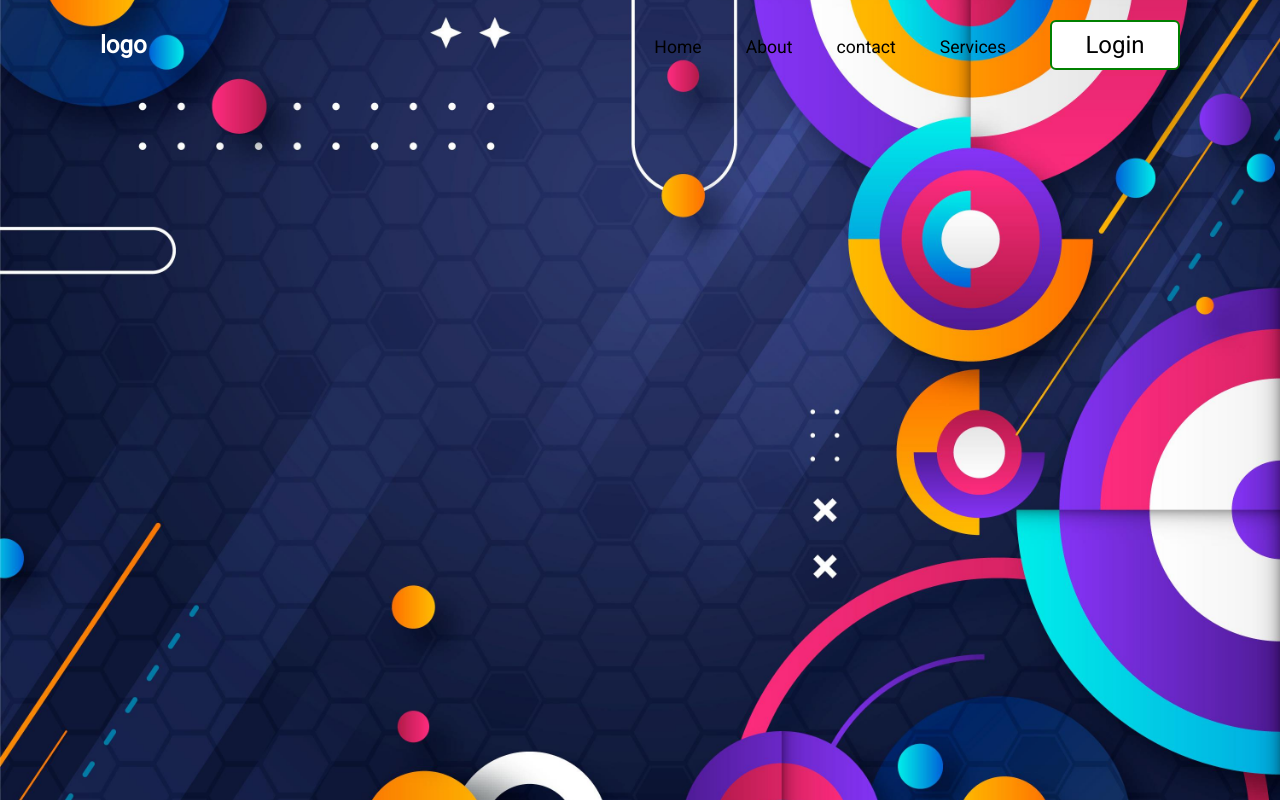
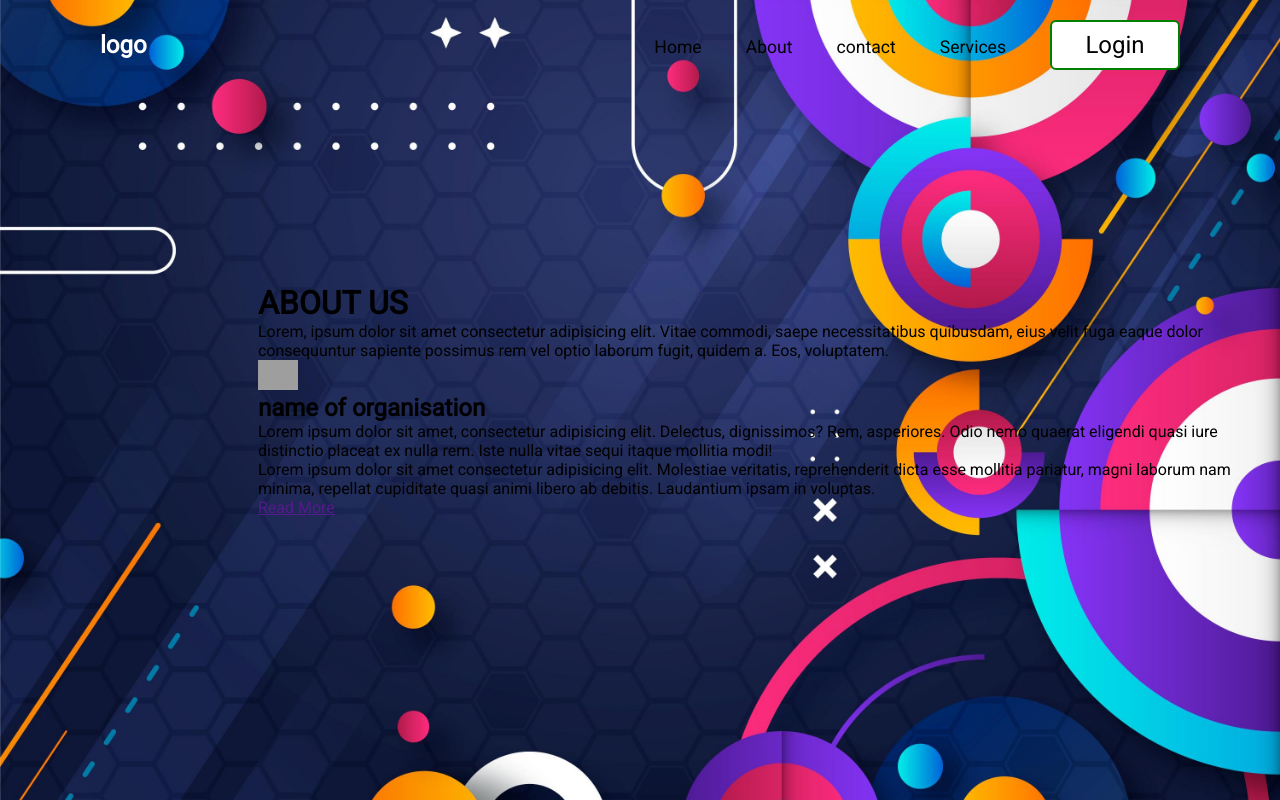
Before and after one commit to 254guru/my_websites, a plain HTML site: page login.html in a window 1280 px wide. Drawn offline with nearby package versions, Linux system fonts and the light colour scheme; grey boxes are pictures that could not be loaded.

Commit message:
added a page

```diff
--- a/login.html
+++ b/login.html
@@ -95,6 +95,26 @@
             </form>
         </div>
     </div>
+    <div class="wrapper2">
+        <div class="about-page">
+            <div class="heading">
+                <h1>ABOUT US</h1>
+                <P>Lorem, ipsum dolor sit amet consectetur adipisicing elit. Vitae commodi, saepe necessitatibus quibusdam, eius velit fuga eaque dolor consequuntur sapiente possimus rem vel optio laborum fugit, quidem a. Eos, voluptatem.</P>
+            </div>
+            <div class="about-body">
+                <section class="About">
+                    <div class="about-image">
+                        <img width="40" src="images/9866103_223.jpg" alt="">
+                    </div>
+                    <div class="body-content">
+                        <h2>name of organisation</h2>
+                        <p>Lorem ipsum dolor sit amet, consectetur adipisicing elit. Delectus, dignissimos? Rem, asperiores. Odio nemo quaerat eligendi quasi iure distinctio placeat ex nulla rem. Iste nulla vitae sequi itaque mollitia modi!<br>Lorem ipsum dolor sit amet consectetur adipisicing elit. Molestiae veritatis, reprehenderit dicta esse mollitia pariatur, magni laborum nam minima, repellat cupiditate quasi animi libero ab debitis. Laudantium ipsam in voluptas.</p>
+                        <a href="" class="read-more">Read More</a>
+                    </div>
+                </section>
+            </div>
+        </div>
+    </div>
     <script src="login.js"></script>
     <script type="module" src="https://unpkg.com/ionicons@5.5.2/dist/ionicons/ionicons.esm.js"></script>
     <script nomodule src="https://unpkg.com/ionicons@5.5.2/dist/ionicons/ionicons.js"></script>
```
